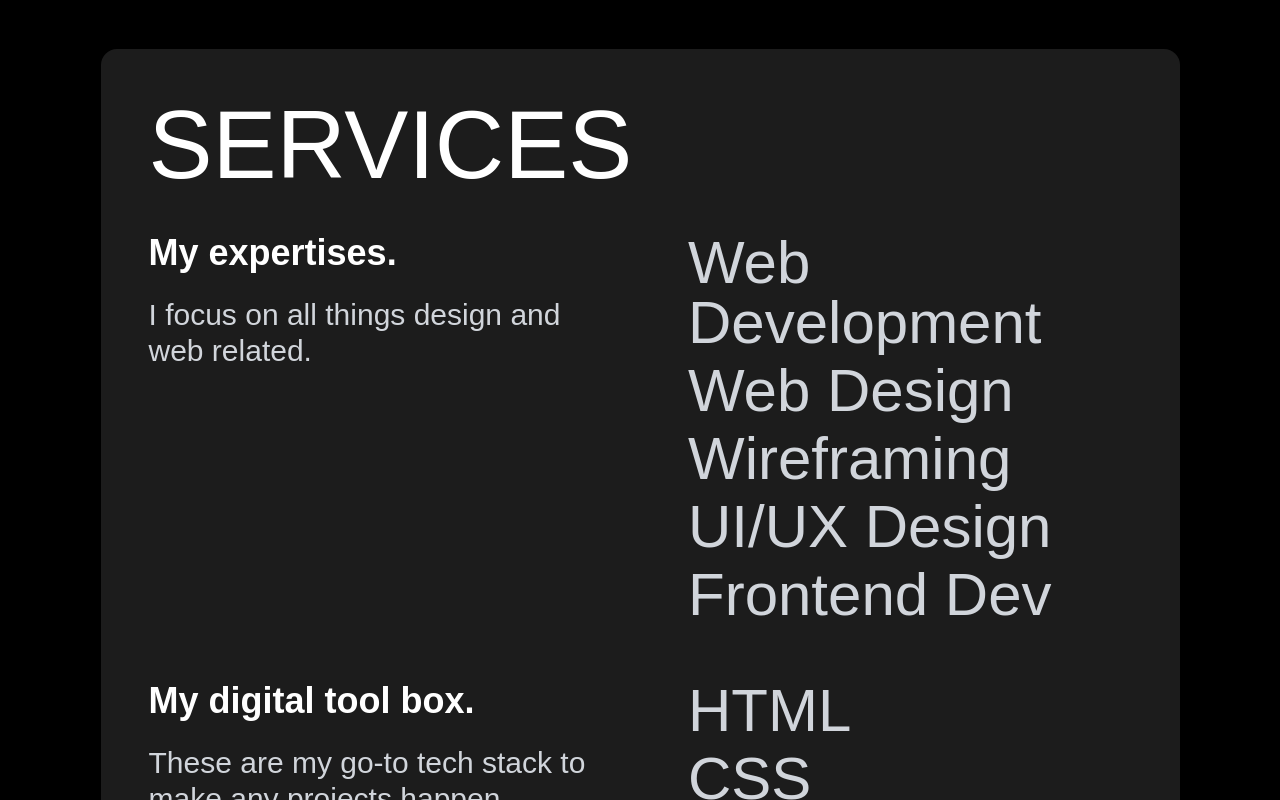
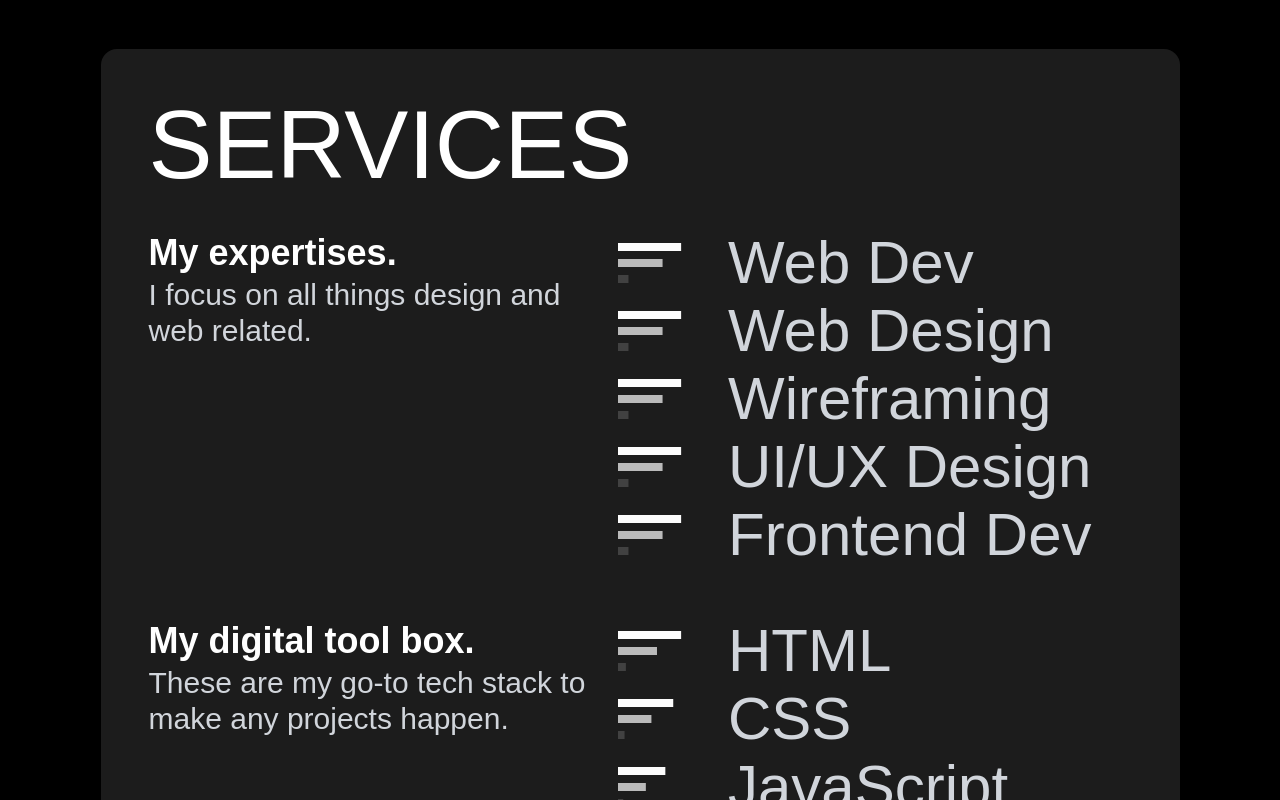
Before and after one commit to lonewolfzzz/Akbar, a Next.js app: page / in a window 1280 px wide. Shown: the part 2000-2800 px from the top of the page. Built offline with nearby package versions, Linux system fonts and the light colour scheme.

Commit message:
Add files via upload

```diff
--- a/src/components/contact.jsx
+++ b/src/components/contact.jsx
@@ -40,12 +40,12 @@ export default function Contact() {
 
       <div className='grid grid-cols-1 md:grid-cols-[2fr,1fr] gap-8'> {/* Ubah ke grid-cols-1 di mobile */}
         {/* Left: Contact Form */}
-        <div className="w-full">
+        <div className="w-full mt-10">
           <AnimateOnScroll delay={0.2}>
-            <h3 className='text-3xl font-semibold leading-tight text-white'>
+            <h3 className='text-2xl font-semibold leading-tight text-white'>
               Have an awesome idea? Let's bring it to life.
             </h3>
-            <p className='mt-4 text-3xl text-white'>
+            <p className='mt-4 text-2xl text-white'>
               I am currently not available for freelance work. I am accepting new projects starting from February 2022.
             </p>
           </AnimateOnScroll>
@@ -103,7 +103,7 @@ export default function Contact() {
                   ></textarea>
                   <label
                     htmlFor="message"
-                    className="absolute top-3 -z-10 origin-[0] -translate-y-8 scale-75 transform text-2xl text-gray-400 duration-300 peer-placeholder-shown:translate-y-0 peer-placeholder-shown:scale-100 peer-focus:left-0 peer-focus:-translate-y-8 peer-focus:scale-75"
+                    className="absolute top-3 -z-10 origin-[0] -translate-y-8 scale-75 transform text-2xl text-gray-400 duration-300 peer-placeholder-shown:translate-y-0 peer-placeholder-shown:scale-100 peer-focus:left-0 peer-focus:-translate-y-8 peer-focus:scale-75 px-4"
                   >
                     Your message
                   </label>
@@ -128,10 +128,10 @@ export default function Contact() {
         <AnimateOnScroll delay={1}>
           <div className="w-full grid gap-y-8 text-gray-400">
             <div className="space-y-3">
-              <h4 className="text-3xl font-semibold">Contact Details</h4>
+              <h4 className="text-2xl font-semibold">Contact Details</h4>
               <a
                 href="mailto:akbarirawnn@gmail.com"
-                className="group relative w-fit cursor-pointer text-2xl"
+                className="group relative w-fit cursor-pointer text-xl"
                 target="_blank"
                 rel="noreferrer"
               >
@@ -141,7 +141,7 @@ export default function Contact() {
             </div>
 
             <div className="space-y-3">
-              <h4 className="text-3xl font-semibold">My Digital Spaces</h4>
+              <h4 className="text-2xl font-semibold">My Digital Spaces</h4>
               <div className="flex flex-col space-y-3">
                 <a
                   href="https://www.tiktok.com/@visualcode2077"
@@ -183,8 +183,8 @@ export default function Contact() {
             </div>
 
             <div className="space-y-3">
-              <h4 className="text-3xl font-semibold">Location</h4>
-              <p className="text-2xl">
+              <h4 className="text-2xl font-semibold">Location</h4>
+              <p className="text-xl">
                 Indonesia <br /> {time}
               </p>
             </div>
--- a/src/components/footer.jsx
+++ b/src/components/footer.jsx
@@ -2,21 +2,24 @@ export default function Footer() {
   function toTop() {
     window.scrollTo({
       top: 0,
-      behavior: 'smooth' // Smooth scroll effect
+      behavior: 'smooth', // Smooth scroll effect
     });
   }
 
   return (
     <footer className="mt-14 flex items-end justify-between px-5 py-4 sm:flex text-body-4 md:text-body-3">
-      <div className="flex flex-col md:flex-row w-full items-center justify-between">
-        <div className="flex space-x-1">
+      <div className="flex flex-col md:flex-row w-full items-center justify-between space-y-4 md:space-y-0">
+        {/* Centered on mobile */}
+        <div className=" hidden md:flex lg:flex items-center md:flex-row md:space-x-1">
           <span>&copy;</span>
           <span className="text-white">2024</span>
           <span className="font-extrabold uppercase text-white">AKBAR IRAWAN</span>
         </div>
+
         <div>
-          <span className="text-lg text-white">Have fun build this site</span>
+          <span className=" text-lg text-white text-center">Have fun build this site</span>
         </div>
+
         <button
           onClick={toTop}
           className="col-span-2 flex items-center space-x-2 w-fit group 2xl:text-body-1"
--- a/src/components/services.jsx
+++ b/src/components/services.jsx
@@ -2,33 +2,82 @@ import React from 'react';
 import { motion } from 'framer-motion';
 import { useInView } from 'react-intersection-observer';
 
-// Animation Variants
-const containerVariants = {
-  hidden: { opacity: 0, y: 50 },
-  visible: {
+// Animation Variants for Lines (growing and shrinking in a loop)
+const lineVariants = {
+  hidden: { opacity: 0, scaleX: 0, originX: 0 }, // Start with no width (scaleX 0)
+  visible: (custom) => ({
+    opacity: 1,
+    scaleX: 1, // Grow to full width
+    transition: {
+      delay: custom * 0.3, // Staggered delay for each line
+      duration: 1, // Adjust duration for smoother effect
+      repeat: Infinity, // Loop the animation infinitely
+      repeatType: 'reverse', // Reverse the animation to shrink after it grows
+      ease: [0.5, 0, 0.5, 1], // Smooth easing function
+    },
+  }),
+};
+
+// Animation Variants for Text in Left Column (fade-in and slide-up)
+const textLeftVariants = {
+  hidden: { opacity: 0, y: 50 }, // Text starts lower and hidden
+  visible: (custom) => ({
     opacity: 1,
     y: 0,
     transition: {
-      duration: 0.6,
-      when: 'beforeChildren', // Ensure child animations wait until the parent is done
-      staggerChildren: 0.2,   // Delay between each child item animation
+      delay: custom * 0.2, // Delay each text item to appear one by one
+      duration: 0.5,
     },
-  },
+  }),
 };
 
-const itemVariants = {
-  hidden: { opacity: 0, y: 50 },
-  visible: { opacity: 1, y: 0, transition: { duration: 0.5 } },
+// Animation Variants for Text in Right Column (fade-in and slide-up)
+const textRightVariants = {
+  hidden: { opacity: 0, y: 50 }, // Text starts lower and hidden
+  visible: (custom) => ({
+    opacity: 1,
+    y: 0,
+    transition: {
+      delay: custom * 0.2, // Delay each text item to appear one by one
+      duration: 0.5,
+    },
+  }),
 };
 
-// Heading Component
+// Custom Line Component to display multiple lines vertically
+function LineGroup({ height, widths }) {
+  const [ref, inView] = useInView({ triggerOnce: false, threshold: 0.1 });
+
+  return (
+    <div ref={ref} className="line-group hidden md:flex absolute left-[-70px] flex-col space-y-2">
+      {widths.map((width, index) => (
+        <motion.div
+          key={index}
+          className="bg-white"
+          style={{
+            height: `${height}px`,
+            width: `${width}px`,
+            transformOrigin: 'left',
+          }}
+          custom={index}
+          initial="hidden"
+          animate={inView ? 'visible' : 'hidden'}
+          variants={lineVariants}
+        />
+      ))}
+    </div>
+  );
+}
+
+// Heading Component with Text Animation
 function Heading({ title }) {
   return (
     <motion.h1
-      className="w-fit text-3xl md:text-6xl lg:text-8xl font-medium uppercase text-white"
+      className="px-10 md:px-0 lg:px-0 w-fit text-4xl md:text-6xl lg:text-8xl font-medium uppercase text-white"
       initial="hidden"
       animate="visible"
-      variants={containerVariants}
+      variants={textLeftVariants}
+      custom={0}
     >
       {title}
     </motion.h1>
@@ -36,40 +85,52 @@ function Heading({ title }) {
 }
 
 // ServiceUi Component
-function ServiceUi({ title, description, items, inView, delay = 0 }) {
+function ServiceUi({ title, description, items, lineSizes }) {
+  const [ref, inView] = useInView({ triggerOnce: true, threshold: 0.1 });
+
   return (
     <motion.div
-      className="mt-10 grid grid-cols-1 gap-5 md:grid-cols-2 md:gap-24"
+      ref={ref}
       initial="hidden"
       animate={inView ? 'visible' : 'hidden'}
-      variants={{
-        ...containerVariants,
-        visible: {
-          ...containerVariants.visible,
-          transition: {
-            ...containerVariants.visible.transition,
-            delay, // Add delay to the entire section
-          },
-        },
-      }}
+      className="mt-10 grid grid-cols-1 gap-5 md:grid-cols-2 md:gap-24"
     >
-      {/* Left Column */}
-      <motion.div variants={itemVariants} className="space-y-6">
-        <h3 className="text-2xl md:text-4xl lg:text-4xl 2xl:text-7xl font-semibold leading-tight text-white">
+      {/* Left Column - Text */}
+      <motion.div className="space-y-1">
+        <motion.h3
+          className="px-10 md:px-0 lg:px-0 text-2xl md:text-4xl lg:text-4xl 2xl:text-7xl font-semibold leading-tight text-white"
+          variants={textLeftVariants}
+          custom={0}
+        >
           {title}
-        </h3>
-        <p className="text-xl md:text-2xl lg:text-3xl max-w-md xl:max-w-2xl 2xl:text-3xl text-gray-300">
+        </motion.h3>
+        <motion.p
+          className="px-10 md:px-0 lg:px-0 text-md md:text-2xl lg:text-3xl max-w-md xl:max-w-2xl 2xl:text-3xl text-gray-300"
+          variants={textLeftVariants}
+          custom={1}
+        >
           {description}
-        </p>
+        </motion.p>
       </motion.div>
 
-      {/* Right Column */}
-      <motion.div className="space-y-6">
-        <ul className="list-none text-2xl md:text-4xl lg:text-6xl text-gray-300 space-y-2">
+      {/* Right Column - List of Items */}
+      <motion.div className="space-y-8">
+        <ul className="list-none text-left text-3xl md:text-4xl lg:text-6xl text-gray-300 space-y-2">
           {items.map((item, index) => (
-            <motion.li key={index} variants={itemVariants}>
-              {item}
-            </motion.li>
+            <li key={index} className="relative flex items-center">
+              {/* LineGroup with staggered animations */}
+              <LineGroup
+                height={lineSizes[index].height}
+                widths={lineSizes[index].widths}
+              />
+              <motion.span
+                className="ml-10"
+                variants={textRightVariants}
+                custom={index}
+              >
+                {item}
+              </motion.span>
+            </li>
           ))}
         </ul>
       </motion.div>
@@ -77,37 +138,52 @@ function ServiceUi({ title, description, items, inView, delay = 0 }) {
   );
 }
 
+// Main Services Component
 export default function Services() {
-  const expertiseItems = ['Web Development', 'Web Design', 'Wireframing', 'UI/UX Design', 'Frontend Dev'];
+  const expertiseItems = ['Web Dev', 'Web Design', 'Wireframing', 'UI/UX Design', 'Frontend Dev'];
   const toolBoxItems = ['HTML', 'CSS', 'JavaScript', 'React JS', 'Next JS', 'TailwindCSS', 'Framer Motion'];
 
-  // Use the intersection observer hook to trigger the animation
-  const [ref, inView] = useInView({ triggerOnce: true, threshold: 0.1 });
+  const expertiseLineSizes = [
+    { height: 8, widths: [64, 64, 64] },
+    { height: 8, widths: [64, 64, 64] },
+    { height: 8, widths: [64, 64, 64] },
+    { height: 8, widths: [64, 64, 64] },
+    { height: 8, widths: [64, 64, 64] },
+  ];
+
+  const toolBoxLineSizes = [
+    { height: 8, widths: [64, 56, 48] },
+    { height: 8, widths: [56, 48, 40] },
+    { height: 8, widths: [48, 40, 32] },
+    { height: 8, widths: [40, 32, 24] },
+    { height: 8, widths: [32, 24, 16] },
+    { height: 8, widths: [24, 16, 8] },
+    { height: 8, widths: [16, 8, 4] },
+  ];
 
   return (
     <section
-      id="services"
-      ref={ref}
       className="select-none px-4 sm:px-6 md:px-8 bg-[#1c1c1c] my-[10%] p-8 md:p-10 lg:p-12 rounded-2xl shadow-lg"
       aria-label="services"
     >
+      {/* Heading */}
       <Heading title="services" />
+
       <div className="space-y-14">
-        {/* Expertise items animate first */}
+        {/* Expertise section */}
         <ServiceUi
           title="My expertises."
           description="I focus on all things design and web related."
           items={expertiseItems}
-          inView={inView}
+          lineSizes={expertiseLineSizes}
         />
 
-        {/* Tool box items animate second with a delay */}
+        {/* Toolbox section */}
         <ServiceUi
           title="My digital tool box."
           description="These are my go-to tech stack to make any projects happen."
           items={toolBoxItems}
-          inView={inView}
-          delay={1.5} // Add delay before starting this section's animation
+          lineSizes={toolBoxLineSizes}
         />
       </div>
     </section>
```
